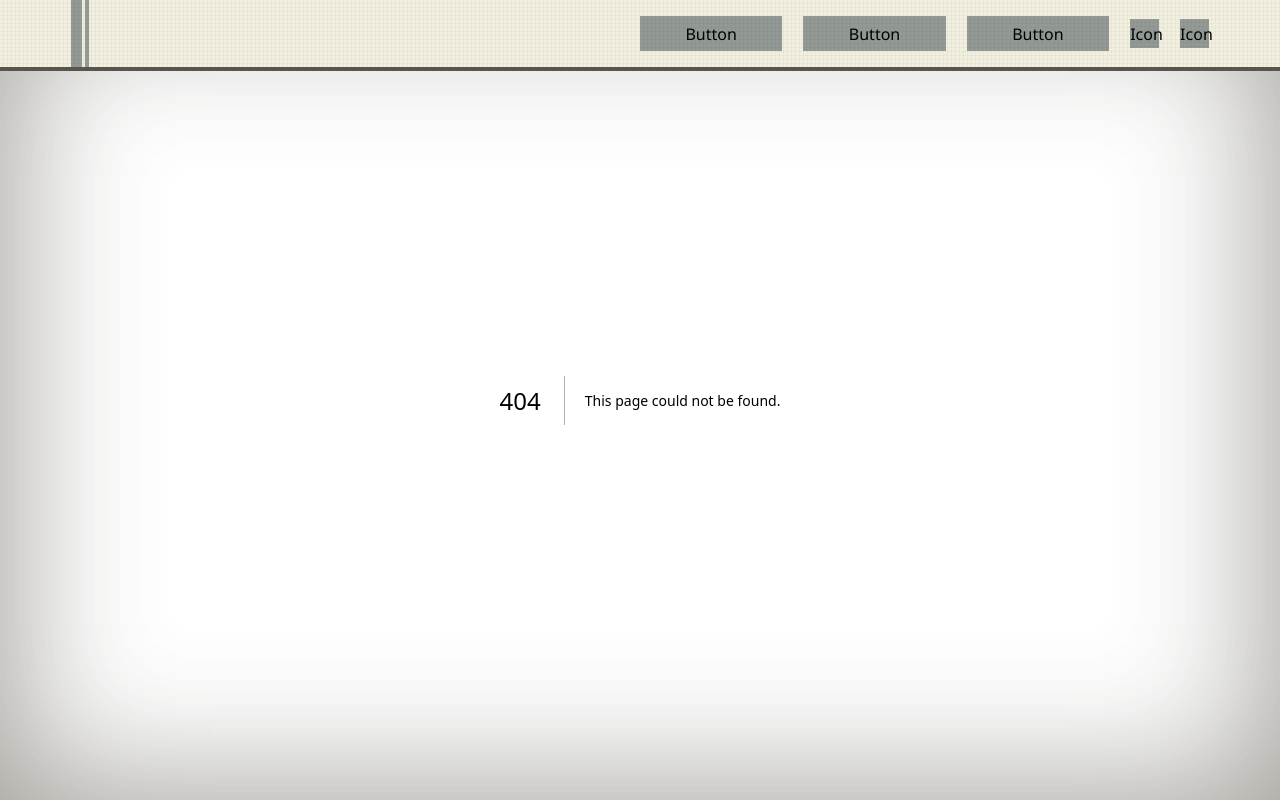
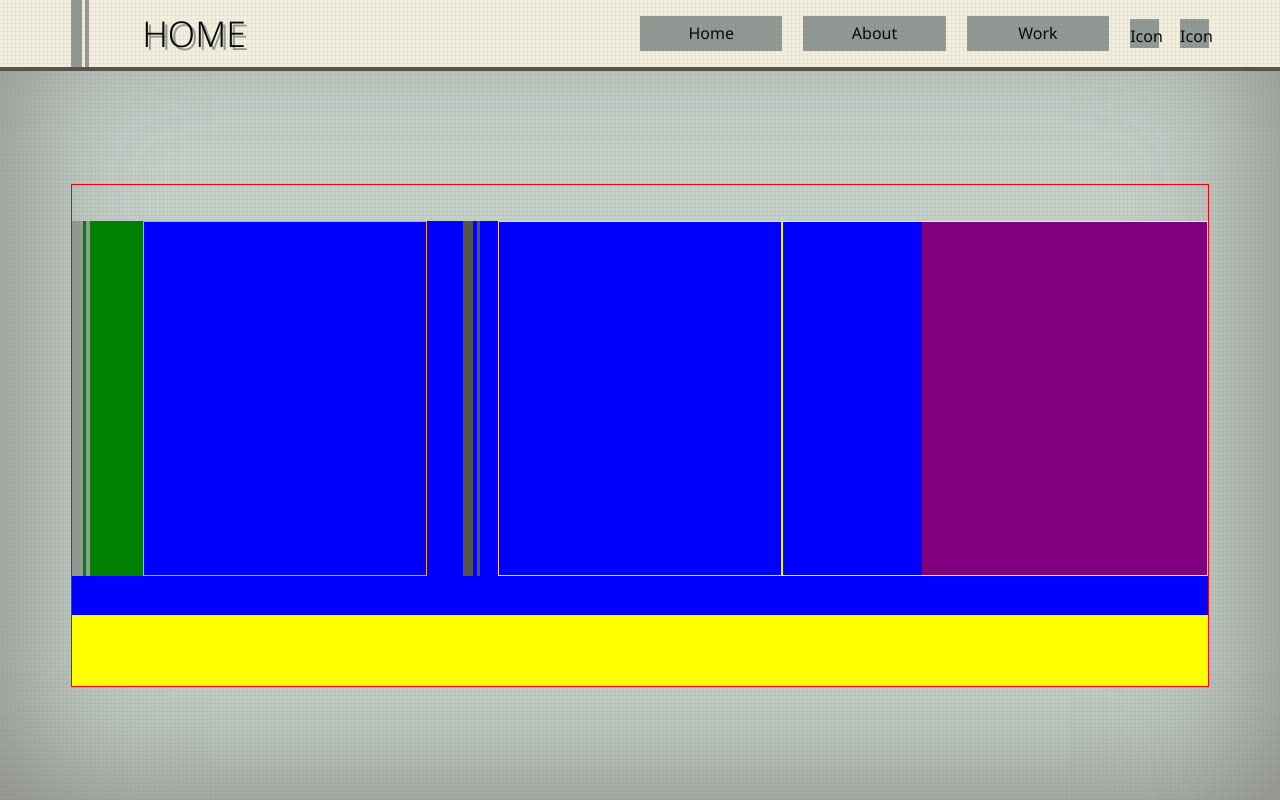
Before and after one commit to NoahAldhous/portfolio-2024, a Next.js app in the folder my-app/: page /about in a window 1280 px wide. Before the commit this address had no page. Built offline with nearby package versions, Linux system fonts and the light colour scheme.

Commit message:
added about page

```diff
--- a/my-app/src/app/_variables.scss
+++ b/my-app/src/app/_variables.scss
@@ -29,7 +29,8 @@ $unit-width-16: $unit-width-1 * 16;
 // $unit-width-1: 10vh;
 
 //Colours
-$platinum: #D0D9D4;
+// $platinum: #D0D9D4;
+$platinum: rgb(198,209,202);
 $eggshell:  #F2EFDF;
 $battleship-grey: #939995;
 $walnut-brown: #59554C;
--- /dev/null
+++ b/my-app/src/app/about/page.tsx
@@ -0,0 +1,31 @@
+import PageContainer from "@/components/PageContainer/PageContainer";
+import styles from "./styles/page.module.scss";
+import DecorativeLine from "@/components/DecorativeLine/DecorativeLine";
+
+export default function page() {
+    return <PageContainer>
+    <main className={styles.main}>
+        <section className={styles.topContent}>
+            <section className={styles.lineBorder}>
+                <DecorativeLine color=""/>
+            </section>
+            <section className={styles.selection}>
+
+            </section>
+            <section className={styles.lineSpace}>
+                <DecorativeLine color="walnut"/>
+            </section>
+            <section className={styles.selectedContent}>
+
+            </section>
+            <section className={styles.skillsetContainer}>
+                <div className={styles.skillsetCard}>
+
+                </div>
+            </section>
+        </section>
+        <section className={styles.bottomContent}>
+        </section>
+    </main>
+  </PageContainer>
+}
--- /dev/null
+++ b/my-app/src/app/about/styles/page.module.scss
@@ -0,0 +1,68 @@
+@use "../../variables" as *;
+
+.main {
+    border: 1px solid red;
+    width: $unit-width-16;
+    max-height: 80vh;
+    aspect-ratio: 16 / 7;
+    padding-top: $unit-width-half;
+
+    .topContent {
+        width: 100%;
+        height: 85.71%;
+        background-color: blue;
+        display: flex;
+        justify-content: flex-start;
+
+        .lineSpace{
+            height: $unit-width-5;
+            width: $unit-width-1;
+            padding-left: $unit-width-half;
+            z-index: 5;
+        }
+
+        .lineBorder {
+            background-color: green;
+            width: $unit-width-1;
+            height: $unit-width-5;
+        }
+
+        .selection {
+            height: $unit-width-5;
+            width: $unit-width-4;
+            border: 1px solid orange;
+            display: flex;
+            justify-content: flex-start;
+        }
+
+        .selectedContent {
+            height: $unit-width-5;
+            width: $unit-width-4;
+            border: 1px solid pink;
+            display: flex;
+            justify-content: flex-start;
+        }
+
+        .skillsetContainer {
+            height: $unit-width-5;
+            width: $unit-width-6;
+            border: 1px solid yellow;
+            display: flex;
+            justify-content: flex-end;
+
+            .skillsetCard {
+                height: 100%;
+                width: $unit-width-4;
+                background-color: purple;
+            }
+        }
+    }
+
+    .bottomContent {
+        width: 100%;
+        height: $unit-width-1;
+        background-color: yellow;
+        display: flex;
+        align-items: flex-end;
+    }
+}
--- a/my-app/src/app/page.tsx
+++ b/my-app/src/app/page.tsx
@@ -1,13 +1,12 @@
-import PageContainer from "@/components/PageContainer/PageContainer";
 import styles from "./page.module.scss"
-import Header from "@/components/Header/Header";
-import DecorativeLine from "@/components/DecorativeLine/DecorativeLine";
 import FirstPage from "@/components/pages/Home/FirstPage/FirstPage";
 import SecondPage from "@/components/pages/Home/SecondPage/SecondPage";
 import ThirdPage from "@/components/pages/Home/ThirdPage/ThirdPage";
+import LandingPage from "@/components/pages/Home/LandingPage/LandingPage";
 
 export default function Home() {
   return <div className={styles.home}>
+    {/* <LandingPage/> */}
     <FirstPage/>
     <SecondPage/>
     <ThirdPage/>
--- /dev/null
+++ b/my-app/src/components/MenuSelection/MenuSelection.tsx
@@ -0,0 +1,5 @@
+import styles from "./styles/MenuSelection.module.scss"
+
+export default function MenuSelection () {
+
+}
--- a/my-app/src/components/Navbar/Navbar.tsx
+++ b/my-app/src/components/Navbar/Navbar.tsx
@@ -1,26 +1,31 @@
+"use client";
+
 import DecorativeLine from "../DecorativeLine/DecorativeLine"
 import styles from "./styles/Navbar.module.scss"
+import Link from "next/link";
 
 export default function Navbar(){
     return <div className={styles.navbar}>
-        <DecorativeLine color=""/>
+        <div className={styles.navTextContainer}>
+            <DecorativeLine color=""/>
+            <p className={styles.navText}>home</p>
+        </div>
         <div className={styles.buttonContainer}>
-            <button className={styles.navButton}>
-                Button
-            </button>
-            <button className={styles.navButton}>
-                Button
-            </button>
-            <button className={styles.navButton}>
-                Button
-            </button>
+            <Link href="/" className={styles.navButton}>
+                Home
+            </Link>
+            <Link href="/about" className={styles.navButton}>
+                About
+            </Link>
+            <Link href="/work" className={styles.navButton}>
+                Work
+            </Link>
             <button className={styles.navIcon}>
                 Icon
             </button>
             <button className={styles.navIcon}>
                 Icon
             </button>
-
         </div>
     </div>
 }
--- a/my-app/src/components/Navbar/styles/Navbar.module.scss
+++ b/my-app/src/components/Navbar/styles/Navbar.module.scss
@@ -14,6 +14,24 @@
     justify-content: space-between;
     border-bottom: 4px solid $walnut-brown;
 
+    .navTextContainer {
+        width: $unit-width-8;
+        height: 100%;
+        // background-color: blue;
+        display: flex;
+        align-items: center;
+        justify-content: flex-start;
+
+        .navText {
+            padding-left: $unit-width-three-quarters;
+            font-size: $unit-width-half;
+            text-transform: uppercase;
+            font-weight: 300;
+            text-shadow: .2rem .2rem 0 $battleship-grey;
+        }
+
+    }
+
     .buttonContainer {
         width: $unit-width-8;
         height: 100%;
@@ -21,6 +39,8 @@
         display: flex;
         align-items: center;
         justify-content: space-between;
+        line-height: $unit-width-half;
+        text-align: center;
 
         .navButton {
             width: $unit-width-2;
--- /dev/null
+++ b/my-app/src/components/pages/Home/LandingPage/LandingPage.tsx
@@ -0,0 +1,22 @@
+import PageContainer from "@/components/PageContainer/PageContainer";
+import styles from "./styles/LandingPage.module.scss";
+import Header from "@/components/Header/Header";
+import DecorativeLine from "@/components/DecorativeLine/DecorativeLine";
+
+export default function LandingPage() {
+
+    return <PageContainer>
+    <main className={styles.main}>
+        <section className={styles.contentContainer}>
+            <section className={styles.textContent}>
+                <Header text="noah aldhous"/>
+                <section className={styles.subHeaderContainer}>
+                    <h2 className={styles.subHeader}>
+                        full stack developer
+                    </h2>
+                </section>
+            </section>
+        </section>
+    </main>
+  </PageContainer>
+}
--- /dev/null
+++ b/my-app/src/components/pages/Home/LandingPage/styles/LandingPage.module.scss
@@ -0,0 +1,58 @@
+@use "../../../../../app/variables" as *;
+
+@use "../../../../../app/variables" as *;
+
+.main {
+    // border: 1px solid red;
+    width: $unit-width-16;
+    max-height: 80vh;
+    aspect-ratio: 16 / 7;
+
+    .contentContainer {
+        width: 100%;
+        height: 100%;
+        // background-color: blue;
+        display: flex;
+        justify-content: center;
+        align-items: center;
+
+        .textContent {
+            // height: 100%;
+            // background-color: green;
+            width: $unit-width-10;
+            display: flex;
+            flex-direction: column;
+            align-items: center;
+
+            .subHeaderContainer {
+                height: $unit-width-1;
+                display: flex;
+                align-items: center;
+                // border: 1px solid blue;
+
+                .subHeader{
+                    text-transform: uppercase;
+                    font-size: $unit-width-half;
+                    text-shadow: .3rem .3rem 0 $battleship-grey;
+                }
+            }
+
+            .introTextContainer{
+                height: $unit-width-4;
+                width: $unit-width-10;
+                // border: 1px solid orange;
+                display: flex;
+                justify-content: space-between;
+
+                .introText{
+                    height: 100%;
+                    width: $unit-width-9;
+                    background-color: $eggshell;
+                    box-shadow: $boxShadow;
+                    @include pixelBackground;
+                }
+            }
+        }
+    }
+
+}
--- a/my-app/src/components/pages/Home/ThirdPage/styles/ThirdPage.module.scss
+++ b/my-app/src/components/pages/Home/ThirdPage/styles/ThirdPage.module.scss
@@ -109,7 +109,6 @@
                             height: $unit-width-2;
                             // background-color: red;
                             position: relative;
-                            border-bottom: 2px solid $walnut-brown;
 
                             .experienceTitle {
                                 @include cardTitle;
@@ -141,8 +140,8 @@
                             justify-content: space-between;
 
                             .relevantProjectsTitle {
-                                padding-left: $unit-width-quarter;
-                                // border: 1px solid green
+                                @include cardTitle;
+                                position: unset;
                             }
 
                             .relevantProjectsList {
```
Also changed, not shown: my-app/src/components/MenuSelection/styles/MenuSelection.module.scss (added).
